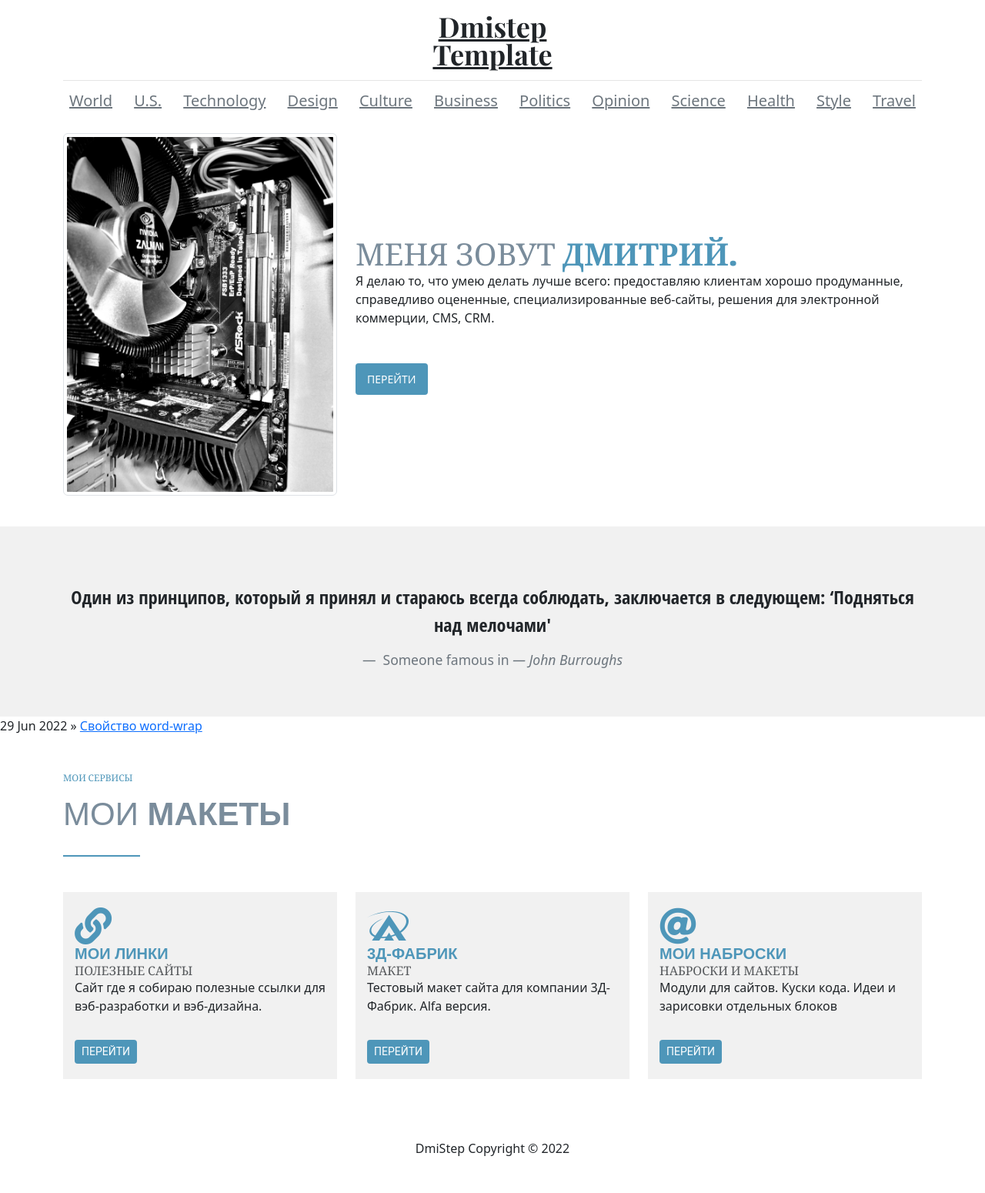
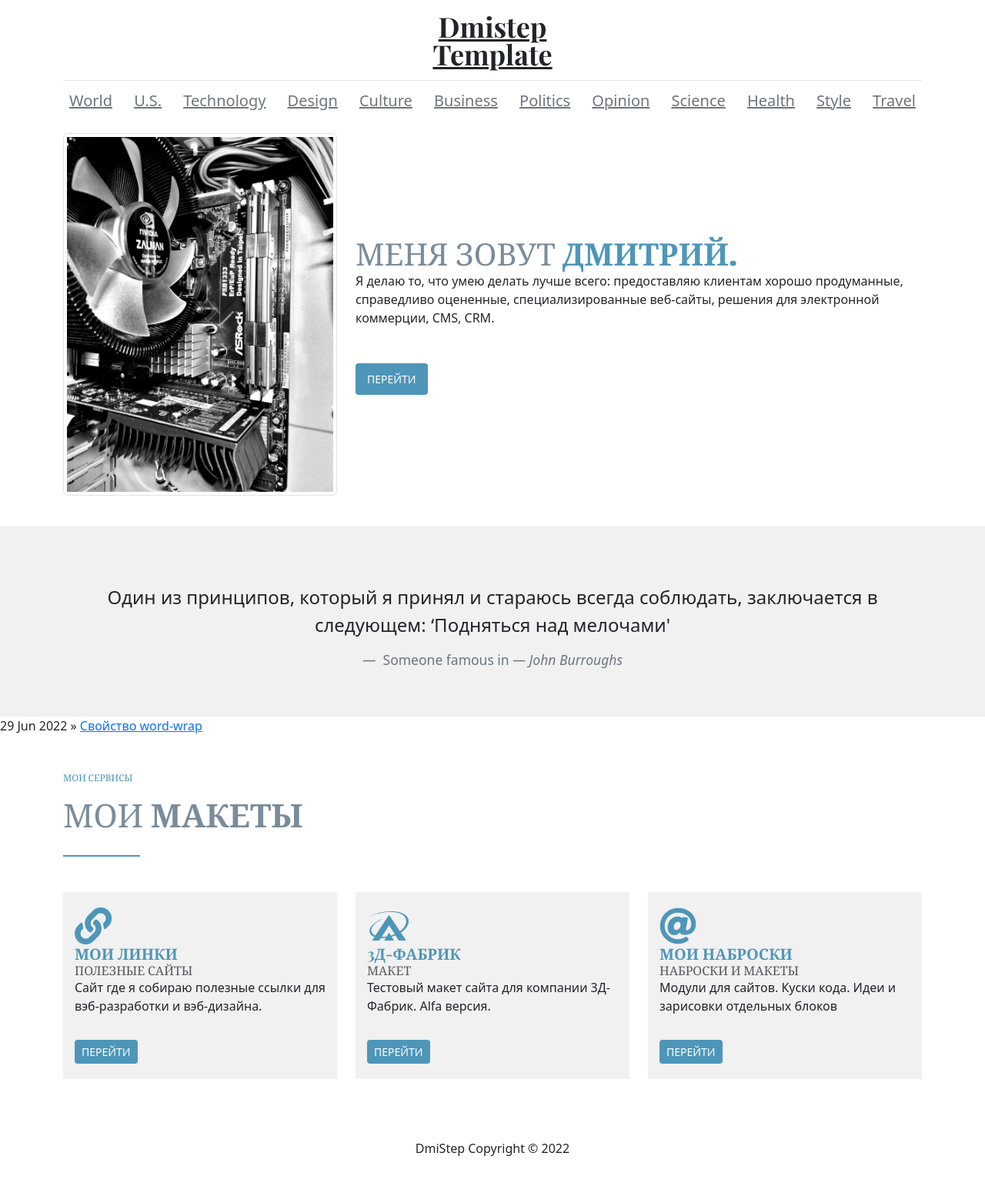
Before and after one commit to Dmistep/dmistep.github.io, a Jekyll site: the page built from index.html, in a window 1280 px wide. Shown: the whole page at 77% size. Built offline with Jekyll 4.4.1, drawn with Linux system fonts in a browser that asks for light colours; nearby versions of some CDN libraries.

Commit message:
update style.css

```diff
--- a/css/style.css
+++ b/css/style.css
@@ -125,7 +125,6 @@ h1, h2, h3, h4, h5, h6 {
 #testimonial p{
     margin:1em 0 0;
     padding:0;
-    font-family: 'Open Sans Condensed', sans-serif;
     font-size:1.2em;
     line-height:1.5;
 }
@@ -148,7 +147,6 @@ h1, h2, h3, h4, h5, h6 {
     color:#4e96b9;
 }
 .card-title{
-	font-family: 'Montserrat Alternates', sans-serif;
 	font-weight:700;
   color:#4e96b9;
   text-transform:uppercase;
@@ -159,7 +157,6 @@ h1, h2, h3, h4, h5, h6 {
 .card-btn{
     background:#4e96b9;
     color:#fff;
-    font-family: 'Roboto', sans-serif;
     outline:none;
     box-shadow:none;
     text-transform:uppercase;
@@ -179,7 +176,6 @@ h1, h2, h3, h4, h5, h6 {
   text-transform: uppercase; }
 
 .section-intro__subtitle {
- font-family: 'Montserrat Alternates', sans-serif;
   font-weight: 800;
   font-size: 2.625rem;
   color:#7a8c9b;
```
